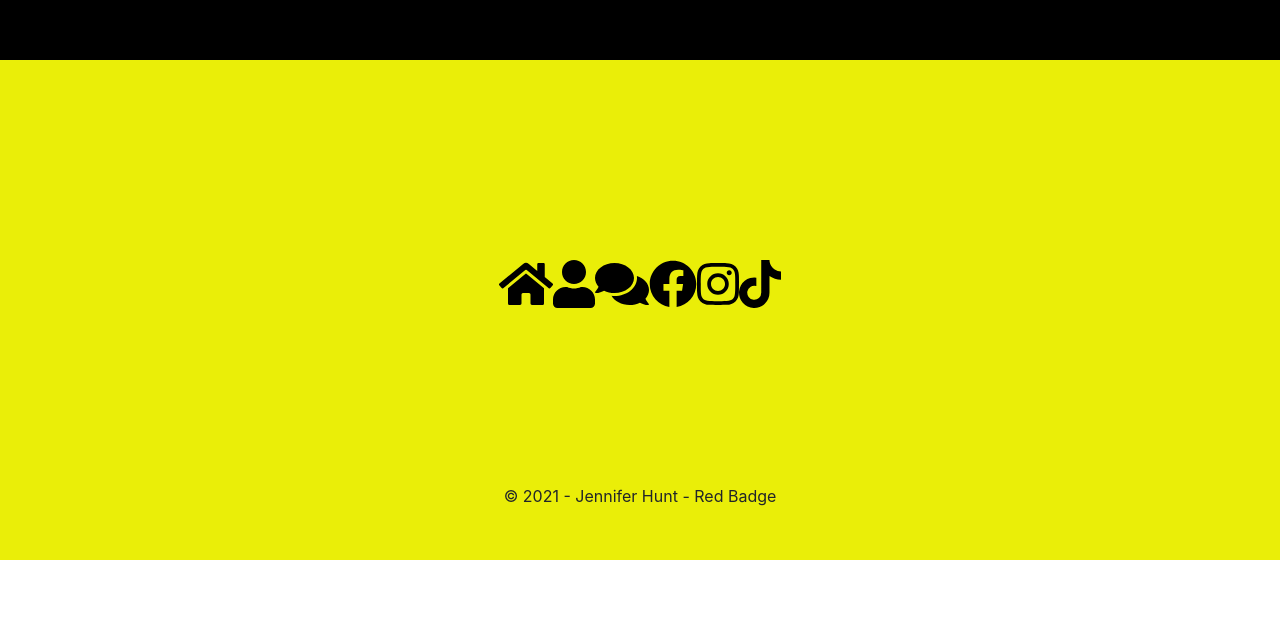
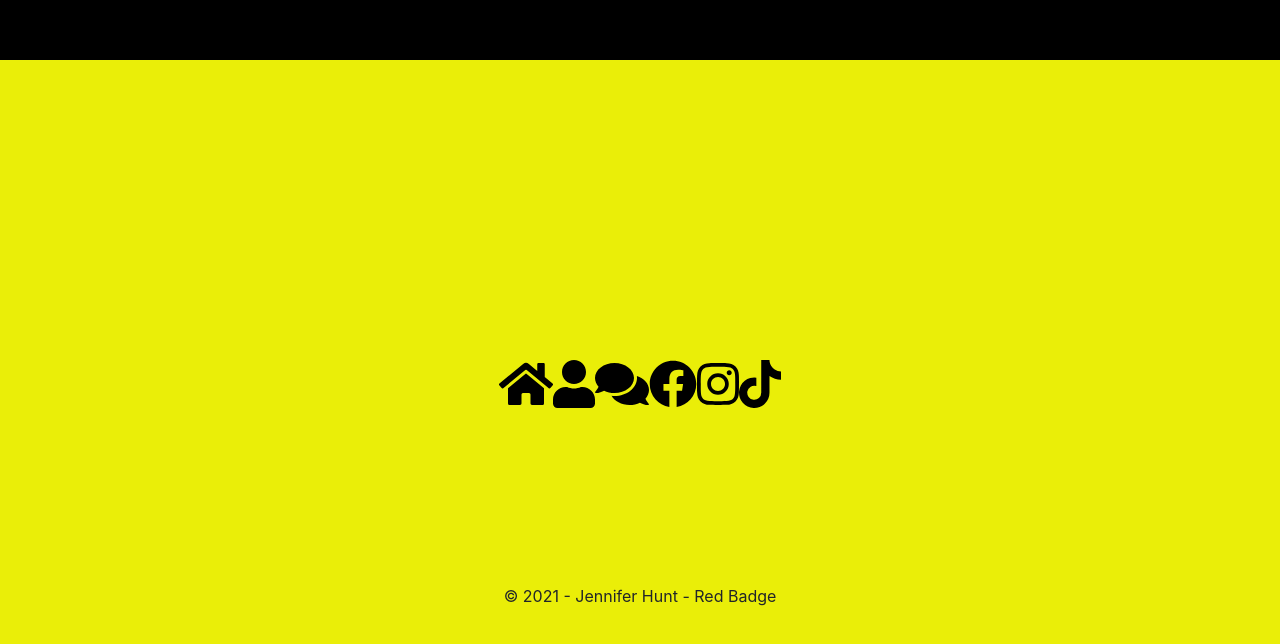
Before and after one commit to jayhunt0824/finalProject-client, a React (Create React App) app: page / in a window 1280 px wide. Shown: the part 1582-2226 px from the top of the page. Before the commit the page ends 2142 px from the top, so only its background shows below. Built offline with nearby package versions, Linux system fonts and the light colour scheme.

Commit message:
before deployment

```diff
--- a/package.json
+++ b/package.json
@@ -16,6 +16,7 @@
     "@types/react": "^17.0.3",
     "@types/react-dom": "^17.0.3",
     "bootstrap": "^4.6.0",
+    "emoji-mart": "^3.0.1",
     "react": "^17.0.2",
     "react-bootstrap": "^1.5.2",
     "react-dom": "^17.0.2",
@@ -50,6 +51,7 @@
     ]
   },
   "devDependencies": {
+    "@types/emoji-mart": "^3.0.4",
     "@types/react-router-dom": "^5.1.7"
   }
 }
--- a/src/App.css
+++ b/src/App.css
@@ -140,7 +140,8 @@ z-index: 20;
 .footer {
   background-color: rgb(234, 238, 8) ;
   height: 500px;
-  padding: 200px;
+  padding: 300px;
+  /* margin-top: 500px; */
 
   text-align: center;
 }
@@ -584,6 +585,8 @@ z-index: 1;
   left: 28px;
 }
 
+
+
 #postCom{
   z-index: 3;
   position: relative;
--- a/src/components/Comments/CommentsCards.tsx
+++ b/src/components/Comments/CommentsCards.tsx
@@ -22,7 +22,7 @@ class CommentsCards extends React.Component<CommentsCardsProps, CommentsCardsSta
     }
     render() {
         console.log(this.props.comment)
-        return ( <div>
+        return ( <div >
 
 
             <Card className="commentCard">
--- a/src/components/Comments/CommentsCreate.tsx
+++ b/src/components/Comments/CommentsCreate.tsx
@@ -1,7 +1,9 @@
 import React from 'react';
 import { Component } from 'react';
 import {Button, Form, FormGroup, Label, Input, FormText} from "reactstrap";
-import whitelines from "../Home/assets/whitelines.jpg";
+
+// import 'emoji-mart/css/emoji-mart.css'
+// import { Picker } from 'emoji-mart';
 
 export interface CommentsCreateProps {
     token: string;
@@ -16,12 +18,13 @@ export interface CommentsCreateState {
     comments: string;
     photoURL: string;
     loading: boolean,
+    text: string;
 }
 
 class CommentsCreate extends React.Component<CommentsCreateProps, CommentsCreateState> {
     constructor(props: CommentsCreateProps) {
         super(props);
-        this.state = { id: 0, recipeId: 0, comments: '', photoURL: '', loading: false };
+        this.state = { id: 0, recipeId: 0, comments: '', photoURL: '', loading: false, text: '' };
     }
 
     //uploadimage function
@@ -88,9 +91,20 @@ changeBtn = (e: any) => {
     e.target.style.fontSize = "initial";
   };
 
+//   handleChange = (e: any) => {
+//     this.setState({ text: e.target.value })
+//     console.log(e)
+//   }
 
-
-
+//   addEmoji = (e: any) => {
+//   let sym = e.unified.split('-')
+//   let codesArray: any = []
+//   sym.forEach((el:any) => codesArray.push('0x' + el))
+//   let emoji = String.fromCodePoint(...codesArray)
+//   this.setState({
+//      text: this.state.text + emoji
+//   })
+// }
 
     render() {
         return ( <div className="createDiv">
@@ -112,6 +126,9 @@ changeBtn = (e: any) => {
             >
               Post!
             </Button>
+            <span>
+   {/* <Picker onSelect={this.addEmoji} /> */}
+</span>
           </FormGroup>
           <FormGroup>
 
--- a/src/components/Comments/CommentsIndex.tsx
+++ b/src/components/Comments/CommentsIndex.tsx
@@ -67,7 +67,7 @@ class CommentsIndex extends React.Component<CommentsIndexProps, CommentsIndexSta
 
 
     render() {
-        return ( <Container>
+        return ( <Container id="postcontainer">
 
             <Row>
               <Col md="3">
```
Also changed, not shown: 1 other file (tests, documents, lock files or other folders).
